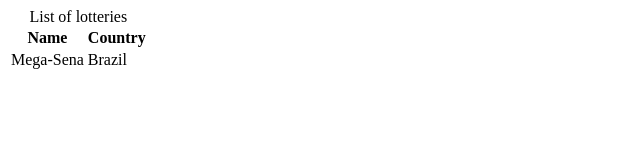
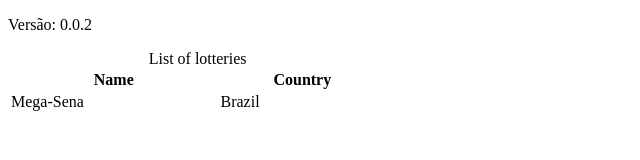
Before and after one commit to big-lotto/lotteries, a website: page public/index.html in a window 1280 px wide. Shown: the whole page, without its empty margins (0-640 px from the left). Drawn offline with Linux system fonts and the light colour scheme.

Commit message:
Add version in page

```diff
--- a/index.html
+++ b/public/index.html
@@ -4,10 +4,10 @@
 	<meta charset="utf-8">
 	<meta http-equiv="X-UA-Compatible" content="IE=edge">
 	<title>Lotteries</title>
-
 </head>
 <body>
-	<table>
+	<p>Versão: 0.0.2</p>
+	<table width="30%">
 		<caption>List of lotteries</caption>
 		<thead>
 			<tr>
```
Also changed, not shown: index.js (added, +9 -0 lines), package.json (added, +24 -0 lines), .travis.yml (added), 2 other files.
